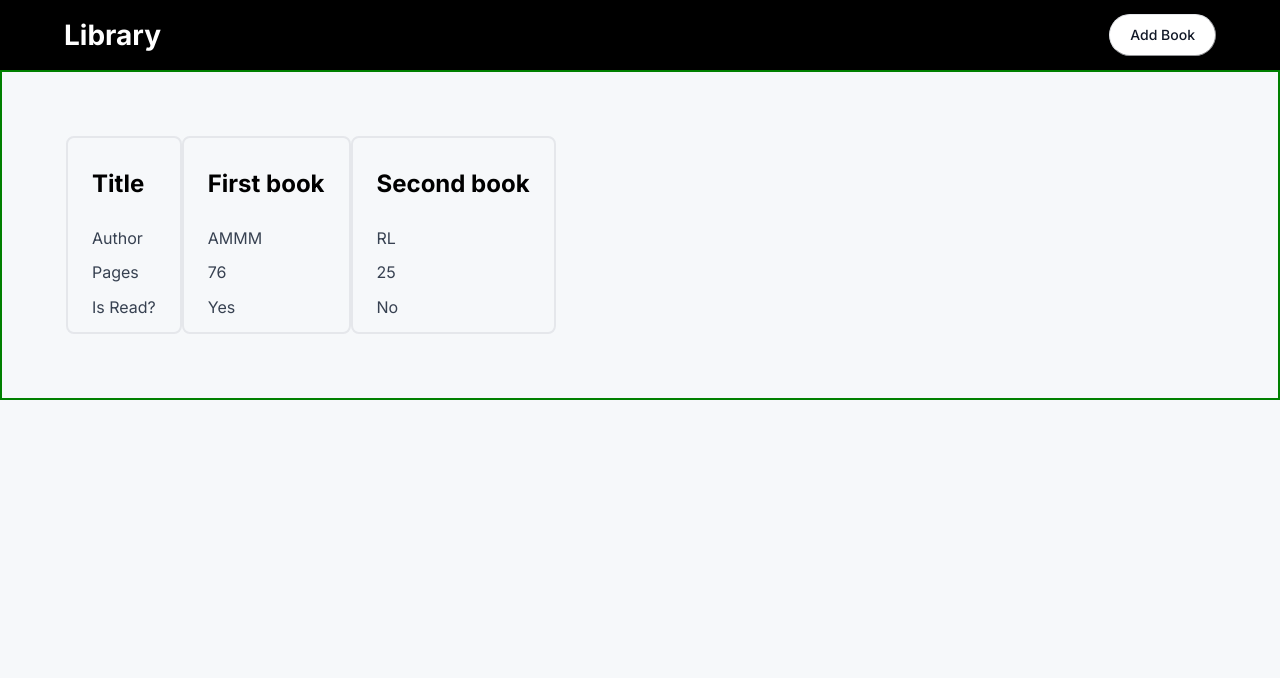
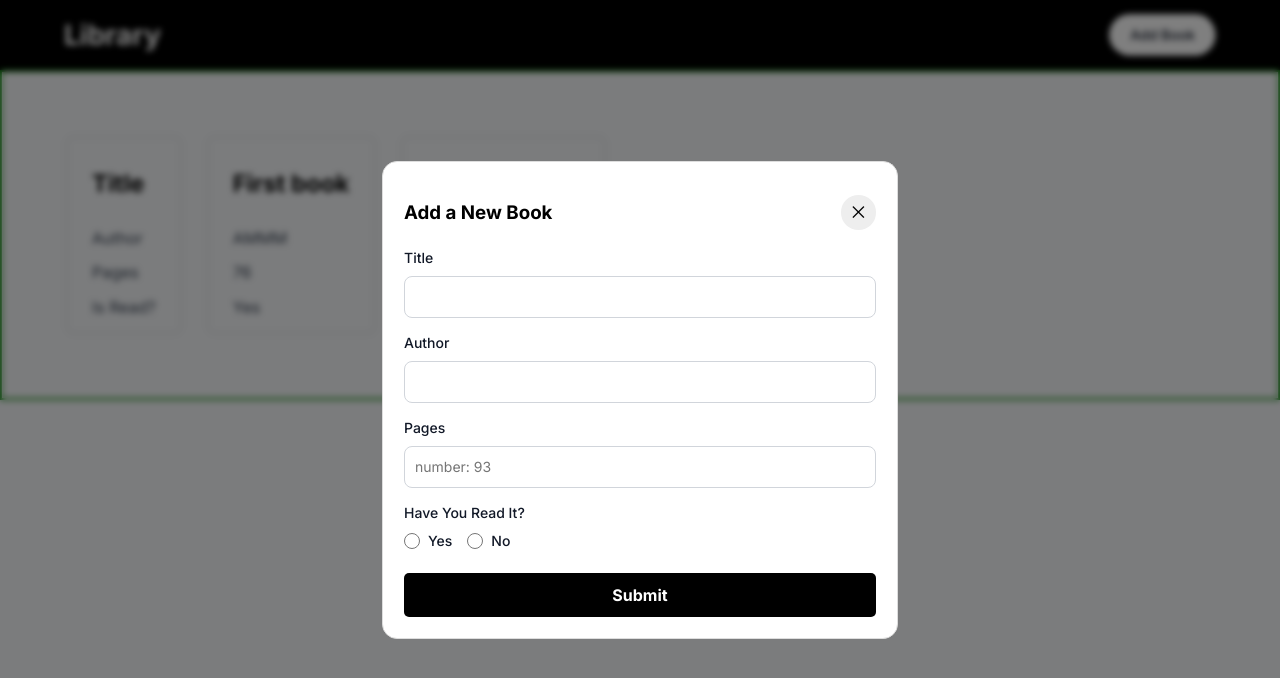
Before and after one commit to oAntonioMauricio/library, a website: page index.html in a window 1280 px wide. Both pictures are taken after a click on the button "Add Book". Drawn offline with nearby package versions, Linux system fonts and the light colour scheme.

Commit message:
add modal to the homepage

```diff
--- a/index.html
+++ b/index.html
@@ -17,14 +17,13 @@
     />
     <!-- Javascript -->
     <script src="scripts.js" defer></script>
-
   </head>
 
   <body>
     <div class="container">
       <header class="header">
         <h1>Library</h1>
-        <button>Add Book</button>
+        <button id="newBookModal">Add Book</button>
       </header>
       <div class="card-container" id="cardContainer">
         <div class="card-book">
@@ -35,5 +34,73 @@
         </div>
       </div>
     </div>
+
+    <!-- Modal For New Books Input -->
+    <section class="modalBook modalHidden" id="modalNewBook">
+      <div class="flex-button">
+        <h3>Add a New Book</h3>
+        <button class="btn-close">⨉</button>
+      </div>
+
+      <form class="form-flex" action="" method="post">
+        <div>
+          <label class="book-label" for="book_title">Title</label>
+          <input
+            class="book-input"
+            type="text"
+            name="book_title"
+            id="book_title"
+            required
+          />
+        </div>
+        <div>
+          <label class="book-label" for="book_author">Author</label>
+          <input
+            class="book-input"
+            type="text"
+            name="book_author"
+            id="book_author"
+          />
+        </div>
+        <div>
+          <label class="book-label" for="book_pages">Pages</label>
+          <input
+            class="book-input"
+            type="number"
+            name="book_pages"
+            id="book_pages"
+            placeholder="number: 93"
+          />
+        </div>
+        <div>
+          <label class="book-label" for="">Have You Read It?</label>
+          <div class="input-check-flex">
+            <div class="check-flex">
+              <input
+                class="book-check"
+                type="radio"
+                value="true"
+                name="isRead"
+                id="yesRead"
+              />
+              <label class="book-check-label" for="yesRead">Yes</label>
+            </div>
+            <div class="check-flex">
+              <input
+                class="book-check"
+                type="radio"
+                value="false"
+                name="isRead"
+                id="noRead"
+              />
+              <label class="book-check-label" for="noRead">No</label>
+            </div>
+          </div>
+        </div>
+      </form>
+
+      <button class="btn">Submit</button>
+    </section>
+    <div class="modalOverlay modalHidden" id="modalOverlay"></div>
   </body>
 </html>
--- a/main.css
+++ b/main.css
@@ -44,6 +44,9 @@
 
 .card-container {
   display: flex;
+  flex-wrap: wrap;
+  gap: 25px;
+
   border: 2px solid green;
   height: min-content;
   padding: 5% 5%;
@@ -66,3 +69,142 @@
   font-weight: 400;
   color: rgb(55 65 81);
 }
+
+/* Modal */
+.modalBook {
+  display: flex;
+  flex-direction: column;
+  justify-content: center;
+  gap: 0.4rem;
+  width: min-content;
+  padding: 1.3rem;
+  height: min-content;
+  background-color: white;
+  border: 1px solid #ddd;
+  border-radius: 15px;
+
+  position: absolute;
+  left: 0;
+  right: 0;
+  top: 0;
+  bottom: 0;
+  margin: auto;
+  z-index: 2;
+}
+
+.modalHidden {
+  display: none;
+}
+
+.modalBook .flex-button {
+  display: flex;
+  align-items: center;
+  justify-content: space-between;
+}
+
+.modalBook p {
+  font-size: 0.9rem;
+  color: #777;
+  margin: 0.4rem 0 0.2rem;
+}
+
+.modalBook button {
+  cursor: pointer;
+  border: none;
+}
+
+.btn {
+  display: inline-block;
+  padding: 0.8rem 1.4rem;
+  font-weight: 700;
+  background-color: black;
+  color: white;
+  border-radius: 5px;
+  text-align: center;
+  font-size: 1em;
+}
+
+.btn-open {
+  position: absolute;
+  bottom: 150px;
+}
+
+.btn-close {
+  padding: 0.5rem 0.7rem;
+  background: #eee;
+  border-radius: 50%;
+}
+
+/* Modal Overlay */
+.modalOverlay {
+  position: fixed;
+  top: 0;
+  bottom: 0;
+  left: 0;
+  right: 0;
+  width: 100%;
+  height: 100%;
+  background: rgba(0, 0, 0, 0.5);
+  backdrop-filter: blur(3px);
+  z-index: 1;
+}
+
+/* Form */
+.form-flex {
+  display: flex;
+  flex-direction: column;
+  gap: 15px;
+  margin-bottom: 15px;
+}
+
+.book-label {
+  display: block;
+  margin-bottom: 0.5rem;
+  color: #111827;
+  font-size: 0.875rem;
+  line-height: 1.25rem;
+  font-weight: 500;
+}
+
+.book-input {
+  display: block;
+  padding: 0.625rem;
+  color: #111827;
+  font-size: 0.875rem;
+  line-height: 1.25rem;
+  width: 450px;
+  border-radius: 0.5rem;
+  border-width: 1px;
+  border-color: #d1d5db;
+  border-style: solid;
+}
+
+.book-input:focus {
+  outline-color: #3b82f6;
+}
+
+.input-check-flex {
+  display: flex;
+  gap: 15px;
+}
+
+.check-flex {
+  display: flex;
+  align-items: center;
+}
+
+.book-check {
+  background-color: #f3f4f6;
+  color: #2563eb;
+  width: 1rem;
+  height: 1rem;
+  border-color: #d1d5db;
+}
+
+.book-check-label {
+  margin-left: 0.5rem;
+  color: #111827;
+  font-size: 0.875rem;
+  line-height: 1.25rem;
+  font-weight: 500;
+}
--- a/scripts.js
+++ b/scripts.js
@@ -21,6 +21,7 @@ function Book(title, author, pages, isRead) {
   this.isRead = isRead;
 }
 
+// eslint-disable-next-line func-names
 Book.prototype.info = function () {
   return `${this.title} by ${this.author}, ${this.pages} pages, ${
     this.isRead ? "yes" : "no"
@@ -62,3 +63,16 @@ Object.values(myLibrary).forEach((i) => {
 
   cardContainer.append(div);
 });
+
+// Open and Close Modal
+const modalButton = document.getElementById("newBookModal");
+const modal = document.getElementById("modalNewBook");
+const overlay = document.getElementById("modalOverlay");
+
+function openModal() {
+  modal.classList.toggle("modalHidden");
+  overlay.classList.toggle("modalHidden");
+}
+
+modalButton.addEventListener("click", openModal);
+overlay.addEventListener("click", openModal);
```
